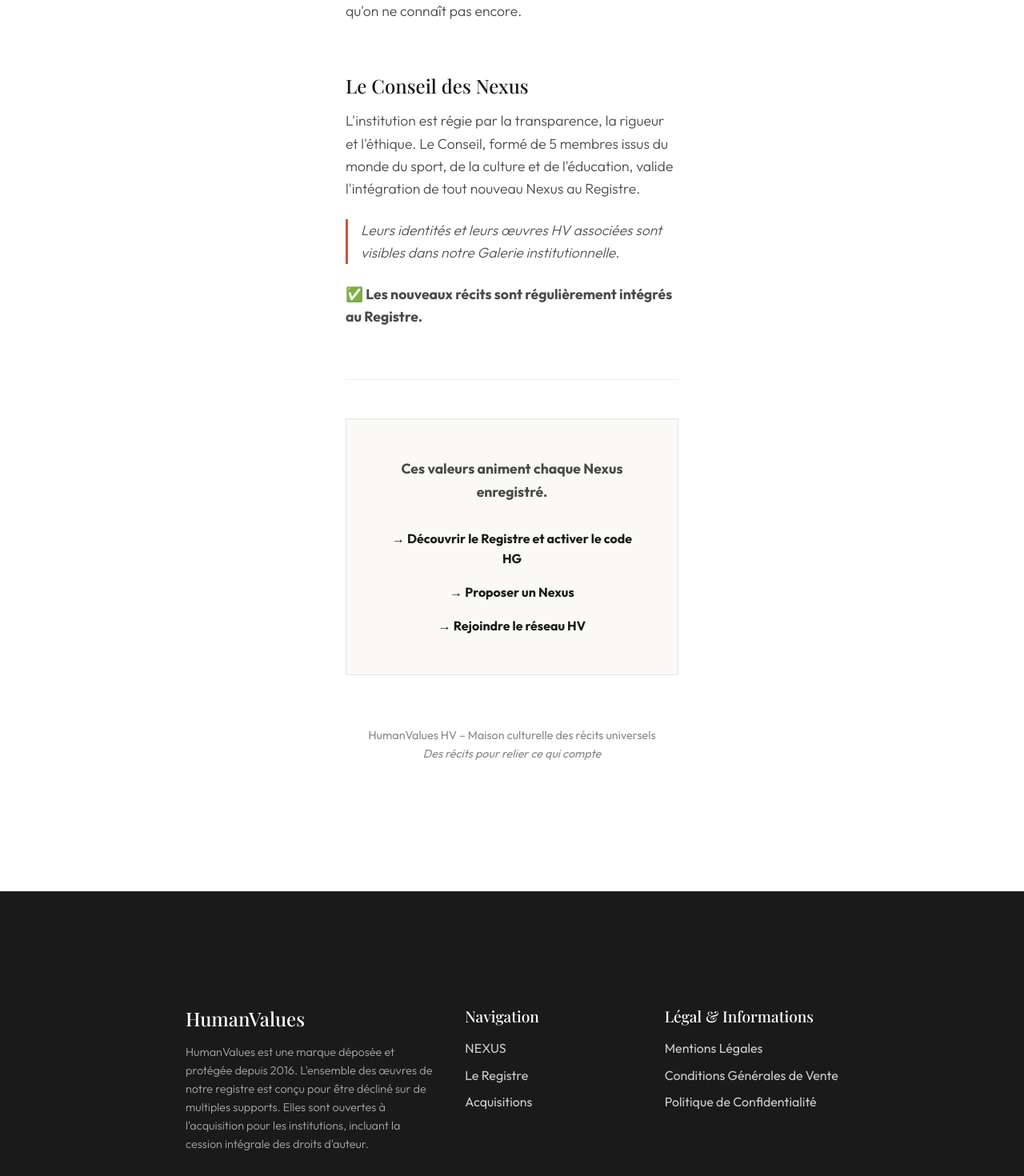
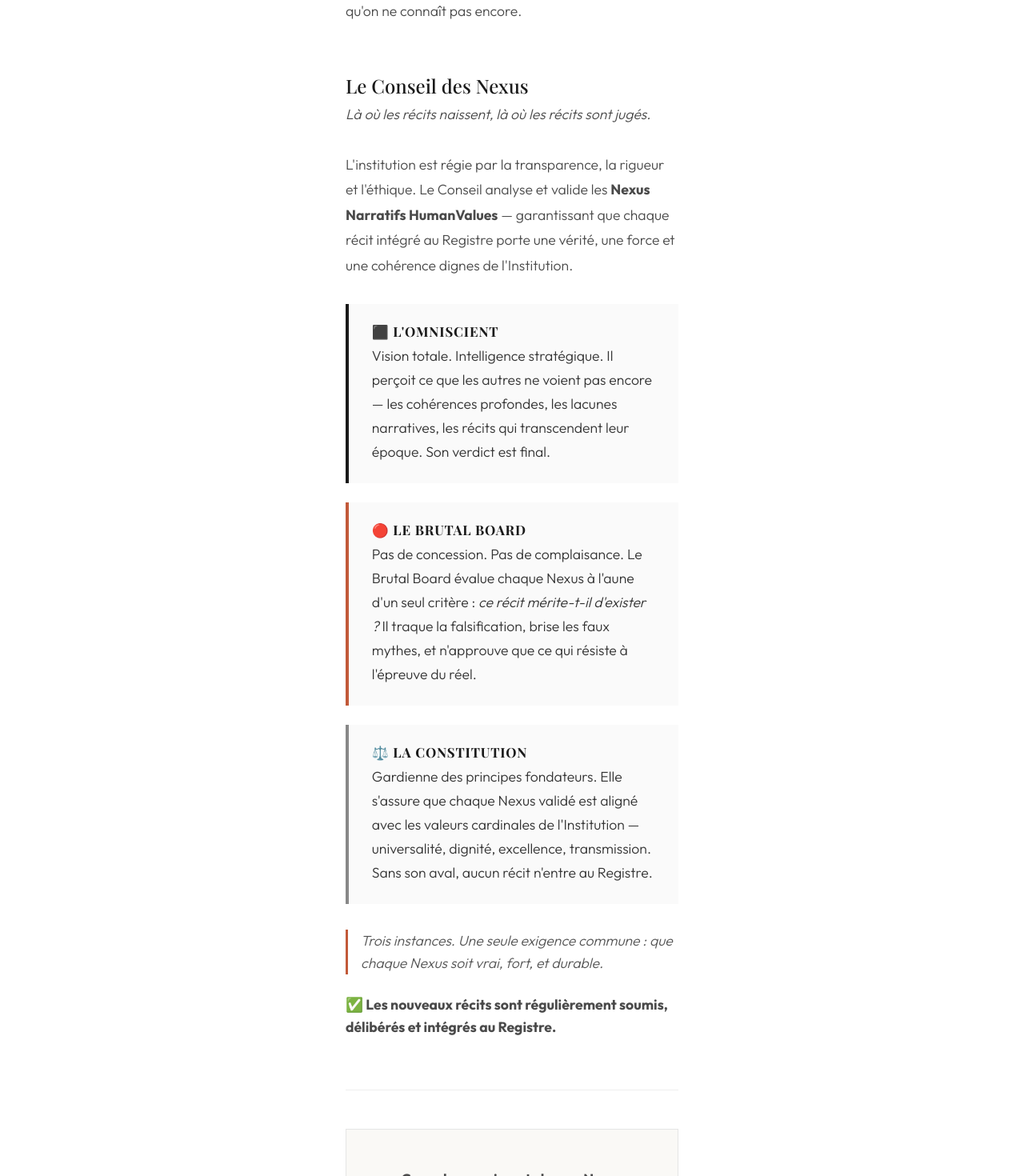
Before and after one commit to gdesygn/humanvalues, a React (Vite) app: page /collectif in a window 1280 px wide. Shown: the part 1280-2750 px from the top of the page at 80% size. Built offline with nearby package versions, Linux system fonts and the light colour scheme; a web font is replaced by a local one.

Commit message:
feat(collectif): refonte Conseil des Nexus - trinite institutionnelle

```diff
--- a/src/pages/Collectif.jsx
+++ b/src/pages/Collectif.jsx
@@ -42,15 +42,45 @@ const Collectif = () => {
       </section>
 
       <section className="nexus-reading" style={{ marginBottom: '4rem' }}>
-        <h2 style={{ fontSize: '1.5rem', marginBottom: '1rem' }}>Le Conseil des Nexus</h2>
-        <p>
-          L'institution est régie par la transparence, la rigueur et l'éthique. Le Conseil, formé de 5 membres issus du monde du sport, de la culture et de l'éducation, valide l'intégration de tout nouveau Nexus au Registre.
+        <h2 style={{ fontSize: '1.5rem', marginBottom: '0.5rem' }}>Le Conseil des Nexus</h2>
+        <p style={{ fontStyle: 'italic', color: 'var(--hv-grey)', marginBottom: '2rem' }}>
+          Là où les récits naissent, là où les récits sont jugés.
         </p>
-        <p style={{ fontStyle: 'italic', paddingLeft: '1rem', borderLeft: '3px solid var(--hv-accent)', color: '#555' }}>
-          Leurs identités et leurs œuvres HV associées sont visibles dans notre Galerie institutionnelle.
+
+        <p style={{ marginBottom: '2rem', lineHeight: '1.8' }}>
+          L'institution est régie par la transparence, la rigueur et l'éthique. Le Conseil analyse et valide les <strong>Nexus Narratifs HumanValues</strong> — garantissant que chaque récit intégré au Registre porte une vérité, une force et une cohérence dignes de l'Institution.
         </p>
-        <p style={{ marginTop: '1.5rem', fontWeight: 'bold' }}>
-          ✅ Les nouveaux récits sont régulièrement intégrés au Registre.
+
+        <div style={{ display: 'grid', gridTemplateColumns: '1fr', gap: '1.5rem', marginBottom: '2rem' }}>
+
+          <div style={{ padding: '1.5rem 1.8rem', borderLeft: '4px solid var(--hv-black)', backgroundColor: '#fafafa' }}>
+            <h3 style={{ fontSize: '1.05rem', fontWeight: '700', marginBottom: '0.4rem', letterSpacing: '0.05em', textTransform: 'uppercase' }}>⬛ L'Omniscient</h3>
+            <p style={{ margin: 0, lineHeight: '1.7', color: '#333' }}>
+              Vision totale. Intelligence stratégique. Il perçoit ce que les autres ne voient pas encore — les cohérences profondes, les lacunes narratives, les récits qui transcendent leur époque. Son verdict est final.
+            </p>
+          </div>
+
+          <div style={{ padding: '1.5rem 1.8rem', borderLeft: '4px solid var(--hv-accent)', backgroundColor: '#fafafa' }}>
+            <h3 style={{ fontSize: '1.05rem', fontWeight: '700', marginBottom: '0.4rem', letterSpacing: '0.05em', textTransform: 'uppercase' }}>🔴 Le Brutal Board</h3>
+            <p style={{ margin: 0, lineHeight: '1.7', color: '#333' }}>
+              Pas de concession. Pas de complaisance. Le Brutal Board évalue chaque Nexus à l'aune d'un seul critère : <em>ce récit mérite-t-il d'exister ?</em> Il traque la falsification, brise les faux mythes, et n'approuve que ce qui résiste à l'épreuve du réel.
+            </p>
+          </div>
+
+          <div style={{ padding: '1.5rem 1.8rem', borderLeft: '4px solid #888', backgroundColor: '#fafafa' }}>
+            <h3 style={{ fontSize: '1.05rem', fontWeight: '700', marginBottom: '0.4rem', letterSpacing: '0.05em', textTransform: 'uppercase' }}>⚖️ La Constitution</h3>
+            <p style={{ margin: 0, lineHeight: '1.7', color: '#333' }}>
+              Gardienne des principes fondateurs. Elle s'assure que chaque Nexus validé est aligné avec les valeurs cardinales de l'Institution — universalité, dignité, excellence, transmission. Sans son aval, aucun récit n'entre au Registre.
+            </p>
+          </div>
+        </div>
+
+        <p style={{ fontStyle: 'italic', paddingLeft: '1rem', borderLeft: '3px solid var(--hv-accent)', color: '#555', marginBottom: '1.5rem' }}>
+          Trois instances. Une seule exigence commune : que chaque Nexus soit vrai, fort, et durable.
+        </p>
+
+        <p style={{ marginTop: '1rem', fontWeight: 'bold' }}>
+          ✅ Les nouveaux récits sont régulièrement soumis, délibérés et intégrés au Registre.
         </p>
       </section>
 
```
